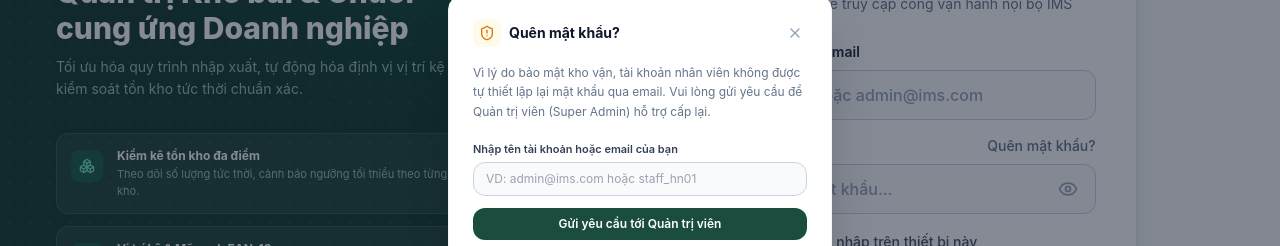
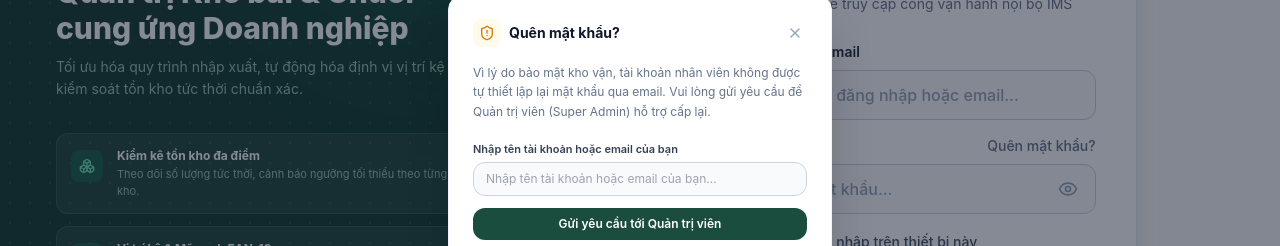
Before and after one commit to hoaianh1505-dev/ims-frontend, a React (Vite) app: page /login in a window 1280 px wide. Both pictures are taken after a click on the button "Quên mật khẩu?". Shown: the part 247-493 px from the top of the page. Built offline with nearby package versions, Linux system fonts and the light colour scheme; no server answers.

Commit message:
style(login): update input placeholders to generic enterprise text

```diff
--- a/src/pages/LoginPage.tsx
+++ b/src/pages/LoginPage.tsx
@@ -247,7 +247,7 @@ export const LoginPage: React.FC = () => {
                       if (toast) setToast(null);
                       if (error) clearError();
                     }}
-                    placeholder="admin hoặc admin@ims.com"
+                    placeholder="Nhập tên đăng nhập hoặc email..."
                     className="w-full pl-11 pr-4 py-3 bg-slate-50/70 border border-slate-300 rounded-xl text-base font-medium text-slate-900 placeholder:text-slate-400 focus:outline-none focus:border-brand-primary focus:bg-white focus:ring-4 focus:ring-brand-primary/10 transition-all shadow-2xs"
                   />
                 </div>
@@ -379,7 +379,7 @@ export const LoginPage: React.FC = () => {
                     required
                     value={forgotEmail}
                     onChange={(e) => setForgotEmail(e.target.value)}
-                    placeholder="VD: admin@ims.com hoặc staff_hn01"
+                    placeholder="Nhập tên tài khoản hoặc email của bạn..."
                     className="w-full px-3 py-2 bg-slate-50 border border-slate-300 rounded-xl text-xs text-slate-900 focus:outline-none focus:border-brand-primary focus:bg-white"
                   />
                 </div>
```
